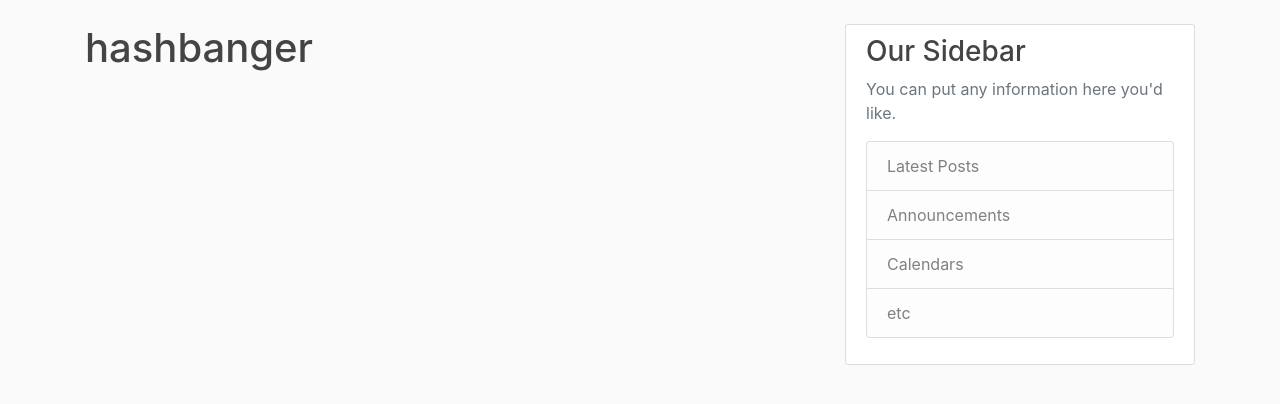
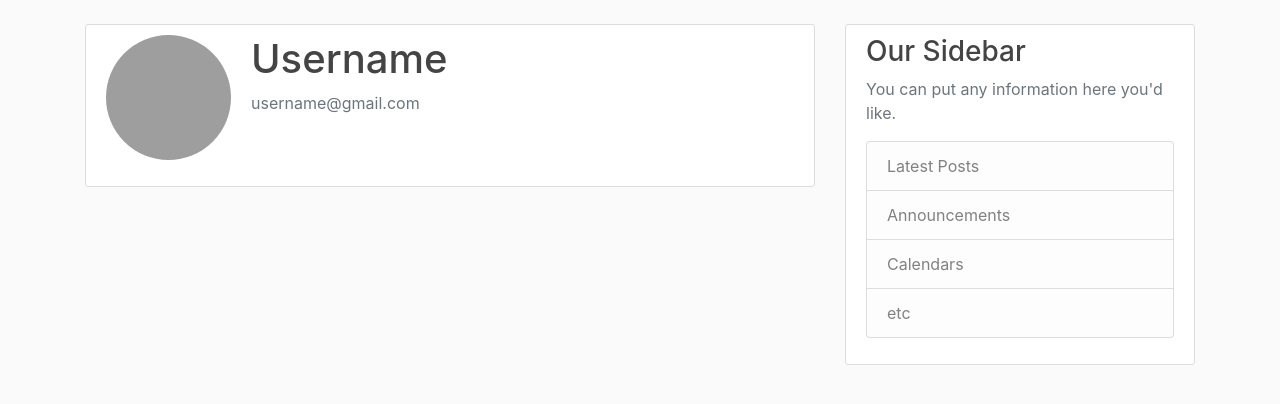
Before and after one commit to hashbanger/BlogYourShit, a Flask app: page /account in a window 1280 px wide. Shown: the part 56-460 px from the top of the page. Run offline with Flask 2, Linux system fonts and the light colour scheme; a user stored in the database is signed in; some libraries are stand-ins or nearby versions; grey boxes are pictures that could not be loaded.

Commit message:
added user images

```diff
--- a/Using_Flask/flaskblog/templates/account.html
+++ b/Using_Flask/flaskblog/templates/account.html
@@ -1,4 +1,12 @@
 {% extends "layout.html" %}
 {% block content %}
-    <h1>{{ current_user.username }}</h1>
+    <div class="content-section">
+        <div class="media">
+            <img class="rounded-circle account-img" src="userimage.jpg">
+            <div class="media-body">
+                <h2 class="account-heading">Username</h2>
+                <p class="text-secondary">username@gmail.com</p>
+            </div>
+        </div>
+    </div>
 {% endblock content %}
```
